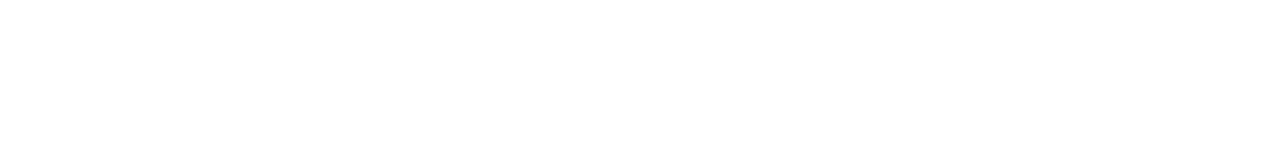
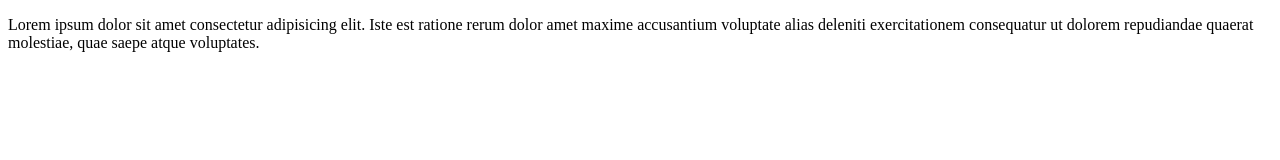
Before and after one commit to tarikjessoreit/git-test, a plain HTML site: page index.html in a window 1280 px wide. Drawn offline with Linux system fonts and the light colour scheme.

Commit message:
some changes

```diff
--- a/index.html
+++ b/index.html
@@ -3,9 +3,10 @@
 <head>
 	<meta charset="utf-8">
 	<meta name="viewport" content="width=device-width, initial-scale=1">
-	<title>Learn Git / Github</title>
+	<title>Learn github</title>
 </head>
 <body>
+	<p>Lorem ipsum dolor sit amet consectetur adipisicing elit. Iste est ratione rerum dolor amet maxime accusantium voluptate alias deleniti exercitationem consequatur ut dolorem repudiandae quaerat molestiae, quae saepe atque voluptates.</p>
 
 </body>
 </html>
--- a/style.css
+++ b/style.css
@@ -1,3 +1,7 @@
 *{
 	box-sizing: border-box;
+	margin-top: 10px;
 }
+body{
+	padding: 0;
+}
```
